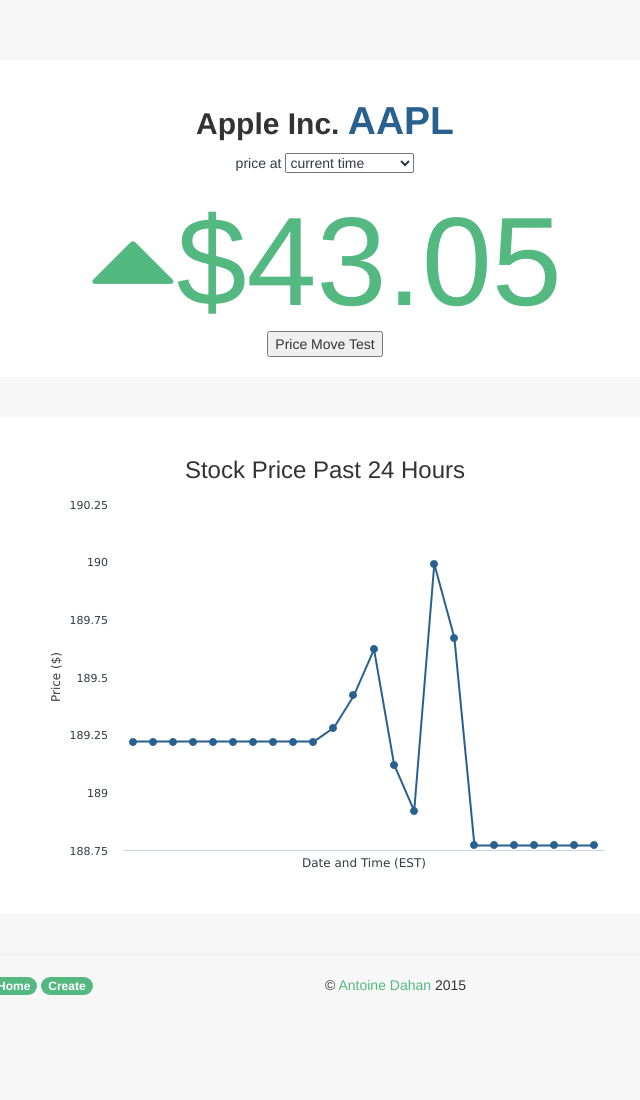
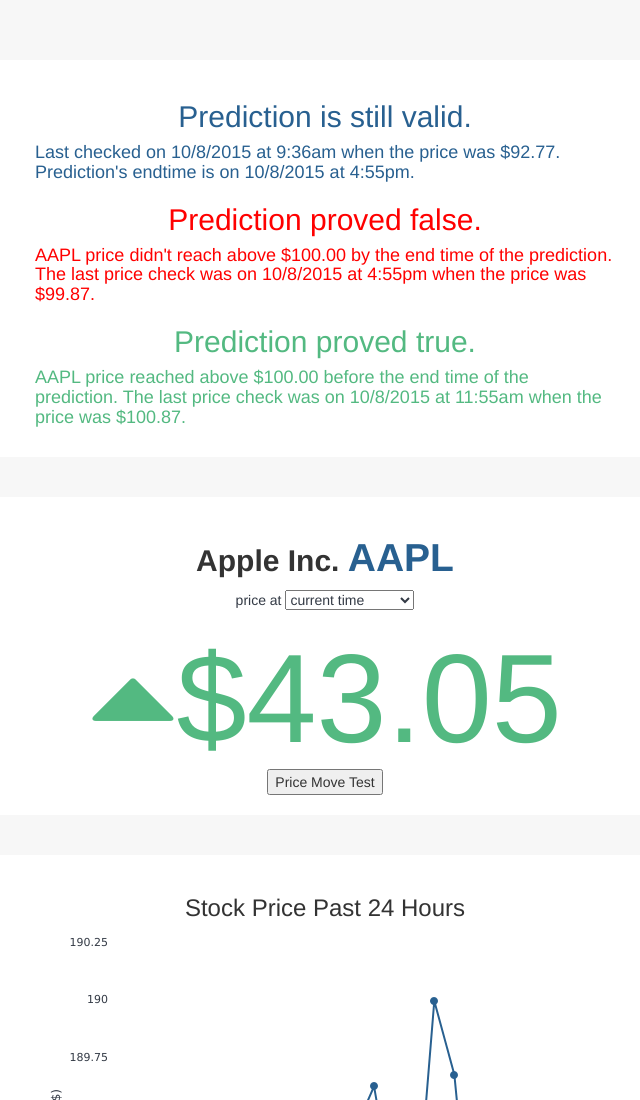
Before and after one commit to Antoine-D/Predict.toine.io-Frontend, a website: page app.html in a window 1280 px wide. Shown: the top 1100 px of the page, without its empty margins (315-955 px from the left). Before the commit the page ends 1025 px from the top, so only its background shows below. Drawn offline with nearby package versions, Linux system fonts and the light colour scheme.

Commit message:
Added section to show current status of the prediction on the app.html page.

```diff
--- a/app.html
+++ b/app.html
@@ -18,8 +18,58 @@
 
   <body>
 
+    <style>
+        .prediction-result {
+            color: #286090;
+        }
+
+        .prediction-result h4 {
+            text-align: left;
+        }
+
+        .prediction-true {
+            color: #53B981;
+        }
+        .prediction-false {
+            color: red;
+        }
+
+
+
+
+    </style>
     <div class="container">
+      <div class="jumbotron">
+        <div class="prediction-result">
+            <h2>Prediction is still valid.</h2>
+            <h4>Last checked on 10/8/2015 at 9:36am when the price was $92.77. Prediction's endtime is on 10/8/2015 at 4:55pm.</h4>
+        </div>
+        <div class="prediction-result prediction-false">
+            <h2>Prediction proved false.</h2>
+            <h4>AAPL price didn't reach above $100.00 by the end time of the prediction. The last price check was on 10/8/2015 at 4:55pm when the price was $99.87.</h4>
+        </div>
+        <div class="prediction-result prediction-true">
+            <h2>Prediction proved true.</h2>
+            <h4>AAPL price reached above $100.00 before the end time of the prediction. The last price check was on 10/8/2015 at 11:55am when the price was $100.87.</h4>
+        </div>
+        <!-- Failure messages (metric is 100.00):
+                reach above: AAPL price didn't reach above $100.00 by the end time of the prediction. The last price check was on 10/8/2015 at 4:55pm when the price was $99.87.
+                sink bellow: AAPL price didn't sink below $100.00 by the end time of the prediction. The last price check was on 10/8/2015 at 4:55pm when the price was $102.87.
+                stay above: AAPL price failed to stay above $100.00 by the end of the prediction. The failure occured on 10/8/2015 at 12:22pm when the price was $99.87.
+                stay below: AAPL price failed to stay below $100.00 by the end of the prediction. The failure occured on 10/8/2015 at 12:22pm when the price was $100.32.
 
+                possible after failure messages for the "stay predictions":
+                The stock then sunk further to $94.33 by 2:49pm but rose again to finish the day at $99.44.
+                The stock then sunk further and ended the day at $94.33.
+                The stock quickly rebounded and finished the day at $108.77.
+
+             True Messages (metric is 100.00):
+                reach above: AAPL price reached above $100.00 before the end time of the prediction. The last price check was on 10/8/2015 at 11:55am when the price was $100.87.
+                sink bellow: AAPL price sunk below $100.00 before the end time of the prediction. The last price check was on 10/8/2015 at 9:44am when the price was $99.97.
+                stay above: AAPL price stayed above $100.00 until the end of the prediction timeframe. The last price check was on 10/8/2015 at 4:55pm when the price was $100.87.
+                stay below: AAPL price stayed below $100.00 until the end of the prediction timeframe. The last price check was on 10/8/2015 at 2:55pm when the price was $99.97.
+        -->
+      </div>
       <div class="jumbotron">
         <h2 style="font-weight: bold;">Apple Inc. <span class="symbol">AAPL</span></h2>
         <p style="color: #333A45; font-size: 100%;">
```
